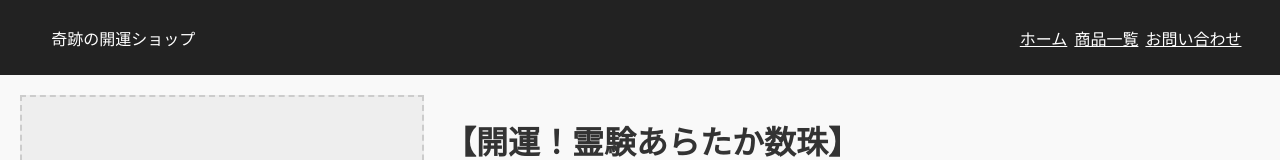
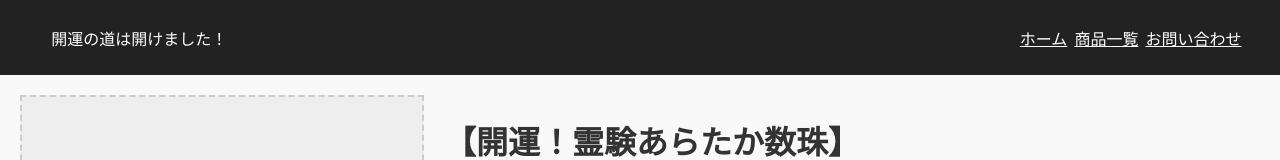
Before and after one commit to riririn180904/lucky-shop, a Next.js app: page /product/Juzu in a window 1280 px wide. Shown: the top 160 px of the page. Built offline with nearby package versions, Linux system fonts and the light colour scheme.

Commit message:
componentsを追加

```diff
--- /dev/null
+++ b/app/components/header/header.module.css
@@ -0,0 +1,23 @@
+header {
+    display: flex;
+    justify-content: space-between;
+    align-items:center;
+    background:#222;
+    color:white;
+    padding:2% 4%;}
+header .logo {
+    font-size: bold;}
+
+header nav {
+    display: flex;
+    gap:2px;
+    width: 30%;
+}
+
+header nav a {
+    color:white;
+    margin:0 4%;
+    white-space: nowrap;
+    text-decoration:underline;}
+header nav a:hover {
+    text-decoration: underline;}
--- /dev/null
+++ b/app/components/header/header.tsx
@@ -0,0 +1,17 @@
+"use client";
+import Link from "next/link";
+import "@/app/globals.css";
+import styles from "../../page.module.css";
+export default function Header() {
+    return ( <header>
+        <div className={styles.logo}>開運の道は開けました！</div>
+        <div>
+          <nav className={styles.nav}>
+            <Link href="/">ホーム</Link>
+            <Link href="/">商品一覧</Link>
+            <Link href="#">お問い合わせ</Link>
+          </nav>
+        </div>
+      </header> );
+
+}
--- a/app/page.module.css
+++ b/app/page.module.css
@@ -5,6 +5,32 @@
     background:#eee;}
 .hero h1 {
     margin-bottom:10px;}
+
+/*header*/
+header {
+    display: flex;
+    justify-content: space-between;
+    align-items:center;
+    background:#222;
+    color:white;
+    padding:2% 4%;}
+header .logo {
+    font-size: bold;}
+
+header nav {
+    display: flex;
+    gap:2px;
+    width: 30%;
+}
+
+header nav a {
+    color:white;
+    margin:0 4%;
+    white-space: nowrap;
+    text-decoration:underline;}
+header nav a:hover {
+    text-decoration: underline;}
+
 /*商品カード*/
 .products {
     display:grid;
--- a/app/product/Juzu/page.tsx
+++ b/app/product/Juzu/page.tsx
@@ -3,6 +3,7 @@
 
 import { useState } from "react";
 import Link from "next/link";
+import Header from "../../components/header/header";
 import "../../globals.css"; //
 import styles from "../product.module.css";
 
@@ -19,16 +20,7 @@ export default function ProductDetailPage() {
 
   return (
     <div>
-      <header className={styles.header}>
-        <div className={styles.logo}>奇跡の開運ショップ</div>
-        <div>
-        <nav>
-          <Link href="/">ホーム</Link>
-          <Link href="/">商品一覧</Link>
-          <a href="#">お問い合わせ</a>
-        </nav>
-        </div>
-      </header>
+      <Header />
 
       <main className={styles.productDetail}>
         <div className={styles.detailImg}>商品画像</div>
```
Also changed, not shown: app/page.tsx (+2 -10 lines), app/product/Tsubo/page.tsx (+2 -10 lines).
